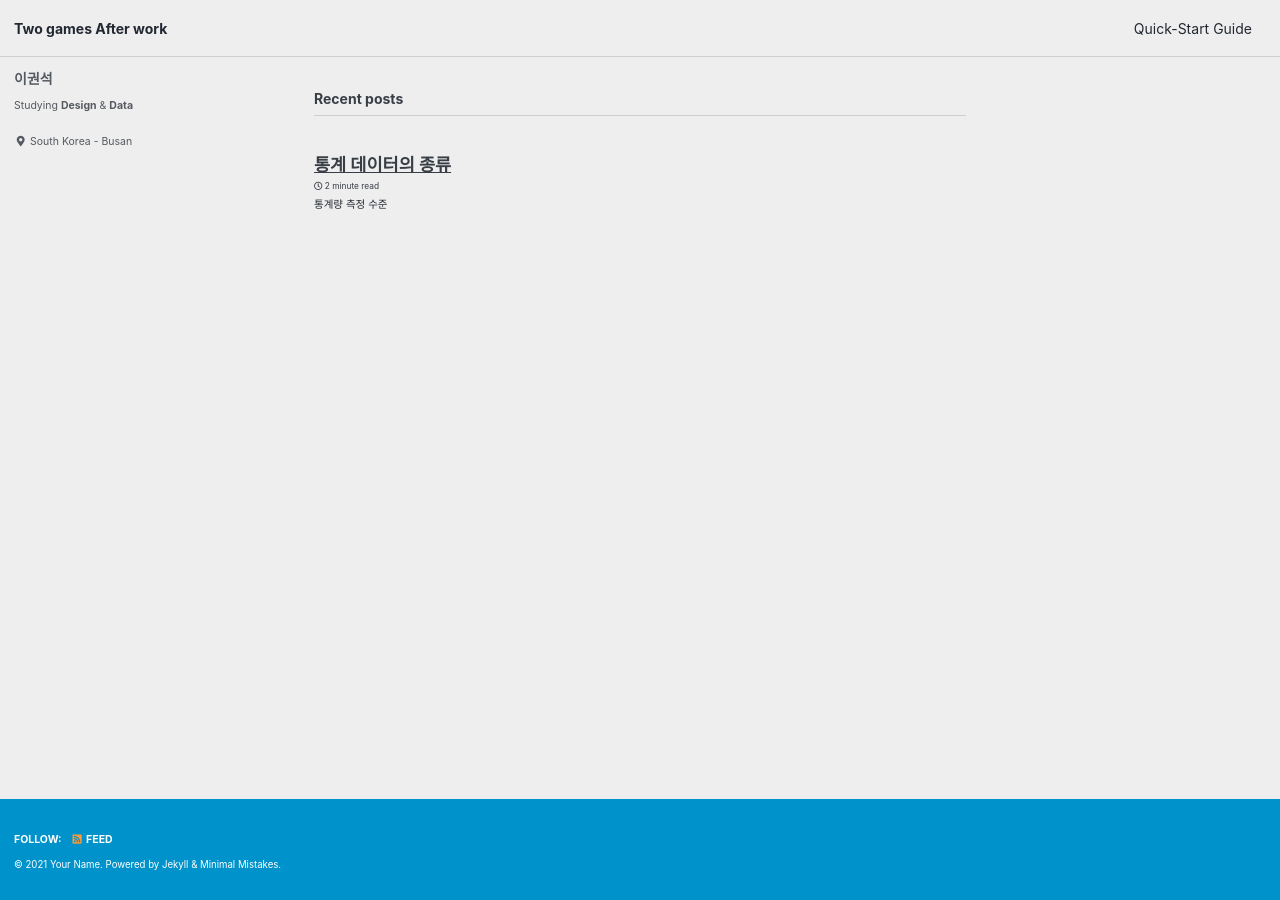
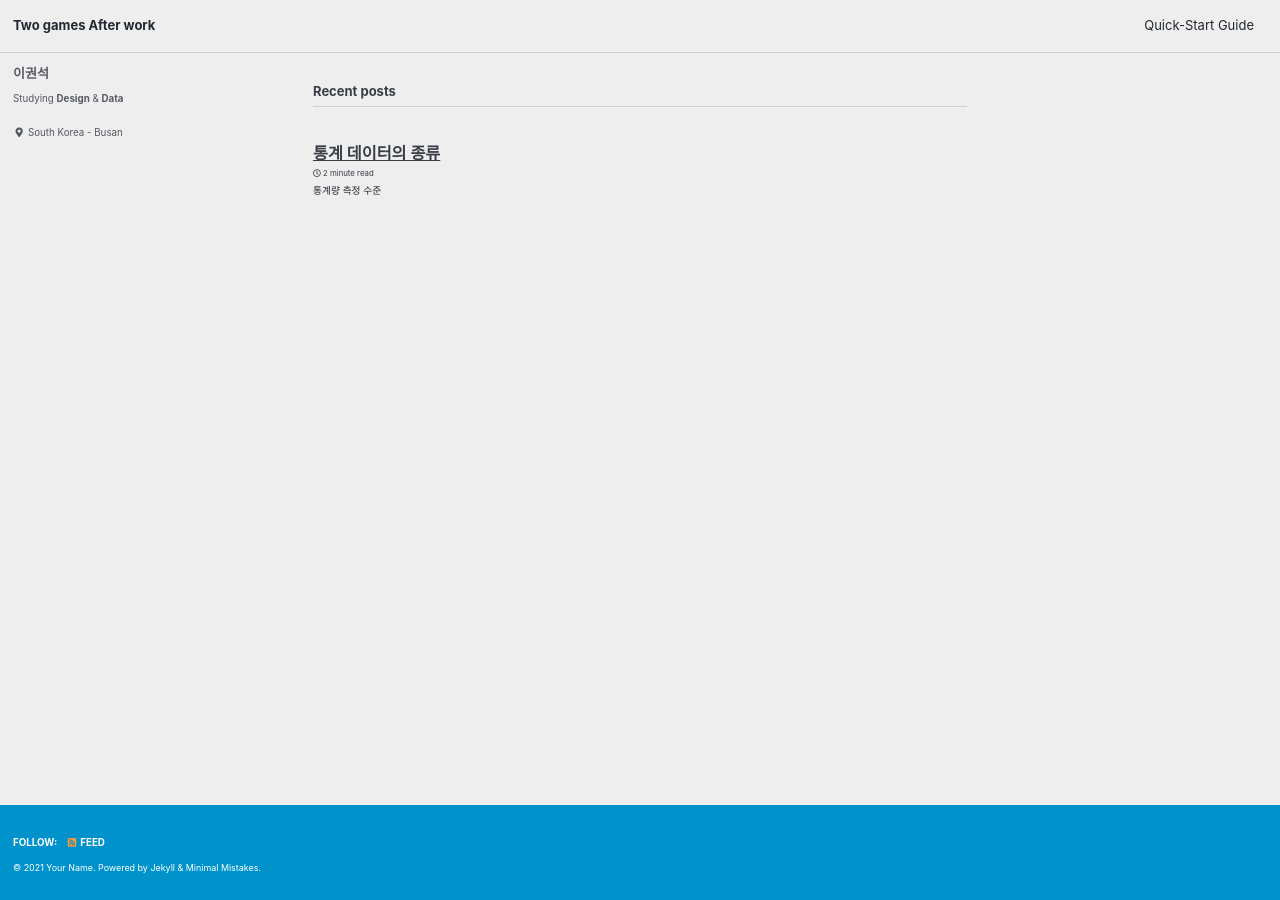
Before and after one commit to LEEGWONSEOK/LEEGWONSEOK.github.io, a Jekyll site: the page built from index.html, in a window 1280 px wide. Built offline with Jekyll 4.4.1, drawn with Linux system fonts in a browser that asks for light colours; cached includes are drawn as plain includes; the list of posts is cut into pages by our own code.

Commit message:
Update _reset.scss

```diff
--- a/_sass/minimal-mistakes/_reset.scss
+++ b/_sass/minimal-mistakes/_reset.scss
@@ -11,15 +11,15 @@ html {
   font-size: 12px;      //font-size: 16px;
 
   @include breakpoint($medium) {
-    font-size: 14px;    //font-size: 18px;
+    font-size: 13px;    //font-size: 18px;
   }
 
   @include breakpoint($large) {
-    font-size: 14px;    //font-size: 20px;
+    font-size: 13px;    //font-size: 20px;
   }
 
   @include breakpoint($x-large) {
-    font-size: 14px;    //font-size: 22px;
+    font-size: 13px;    //font-size: 22px;
   }
 
   -webkit-text-size-adjust: 100%;
```
